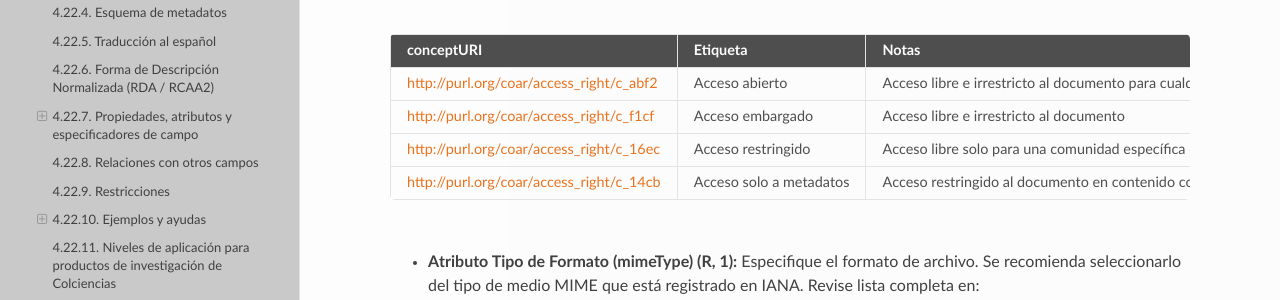
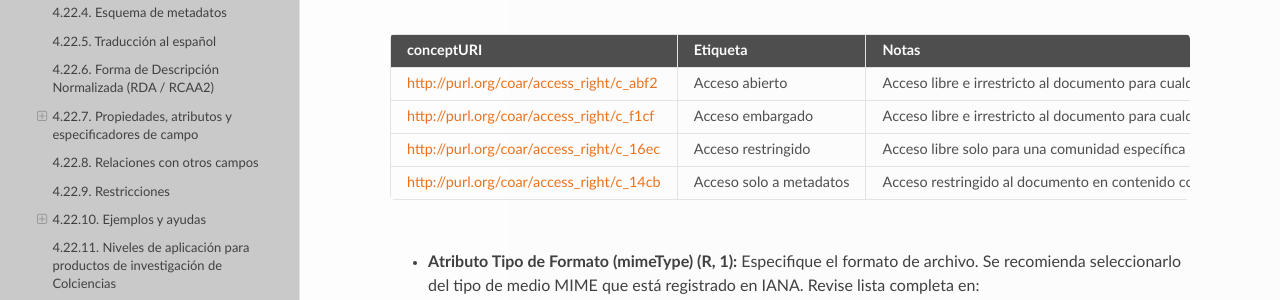
Before and after one commit to rcic/openaire4, a Sphinx documentation site: the page built from docs/field_filelocation.rst, in a window 1280 px wide and 900 px high, scrolled down 1058 px. Shown: the part 151-451 px from the top of the window. Built offline with Sphinx 7.4.7 and the Read the Docs theme 2.0.0, drawn with Linux system fonts in a browser that asks for light colours; some web fonts are replaced; a script that is not in the unit is left out.

Commit message:
correcion

```diff
--- a/docs/field_filelocation.rst
+++ b/docs/field_filelocation.rst
@@ -47,17 +47,17 @@
 
 	- **Atributo Nivel de acceso (accessRightsURI )  (R, 1):** Use los términos del vocabulario controlado Derecho de Acceso COAR:
 
-+------------------------------------------+-------------------------+--------------------------------------------------------------------------------------------------------------------------------------------------------------------------------------------------------------------------------------------------+----------------------------------------------------------------------------+
-| conceptURI                               | Etiqueta                | Notas                                                                                                                                                                                                                                            |                                                                            |
-+==========================================+=========================+==================================================================================================================================================================================================================================================+============================================================================+
-| http://purl.org/coar/access_right/c_abf2 | Acceso abierto          | Acceso libre e irrestricto al documento para cualquier usuario (persona/máquina)                                                                                                                                                                 |                                                                            |
-+------------------------------------------+-------------------------+--------------------------------------------------------------------------------------------------------------------------------------------------------------------------------------------------------------------------------------------------+----------------------------------------------------------------------------+
-| http://purl.org/coar/access_right/c_f1cf | Acceso embargado        | Acceso libre e irrestricto al documento                                                                                                                                                                                                          | para cualquier usuario (persona/máquina) después de una fecha establecida. |
-+------------------------------------------+-------------------------+--------------------------------------------------------------------------------------------------------------------------------------------------------------------------------------------------------------------------------------------------+----------------------------------------------------------------------------+
-| http://purl.org/coar/access_right/c_16ec | Acceso restringido      | Acceso libre solo para una comunidad específica de usuarios.                                                                                                                                                                                     |                                                                            |
-+------------------------------------------+-------------------------+--------------------------------------------------------------------------------------------------------------------------------------------------------------------------------------------------------------------------------------------------+----------------------------------------------------------------------------+
-| http://purl.org/coar/access_right/c_14cb | Acceso solo a metadatos | Acceso restringido al documento en contenido completo, sólo acceso referencial. Este enlace debe apuntar al registro de metadatos ó a un archivo cuyo contenido explique que no hay acceso al contenido completo (Ni siquiera en forma digital). |                                                                            |
-+------------------------------------------+-------------------------+--------------------------------------------------------------------------------------------------------------------------------------------------------------------------------------------------------------------------------------------------+----------------------------------------------------------------------------+
++------------------------------------------+-------------------------+--------------------------------------------------------------------------------------------------------------------------------------------------------------------------------------------------------------------------------------------------+
+| conceptURI                               | Etiqueta                | Notas                                                                                                                                                                                                                                            |
++==========================================+=========================+==================================================================================================================================================================================================================================================+
+| http://purl.org/coar/access_right/c_abf2 | Acceso abierto          | Acceso libre e irrestricto al documento para cualquier usuario (persona/máquina)                                                                                                                                                                 |
++------------------------------------------+-------------------------+--------------------------------------------------------------------------------------------------------------------------------------------------------------------------------------------------------------------------------------------------+
+| http://purl.org/coar/access_right/c_f1cf | Acceso embargado        | Acceso libre e irrestricto al documento para cualquier usuario (persona/máquina) después de una fecha establecida.                                                                                                                               |
++------------------------------------------+-------------------------+--------------------------------------------------------------------------------------------------------------------------------------------------------------------------------------------------------------------------------------------------+
+| http://purl.org/coar/access_right/c_16ec | Acceso restringido      | Acceso libre solo para una comunidad específica de usuarios.                                                                                                                                                                                     |
++------------------------------------------+-------------------------+--------------------------------------------------------------------------------------------------------------------------------------------------------------------------------------------------------------------------------------------------+
+| http://purl.org/coar/access_right/c_14cb | Acceso solo a metadatos | Acceso restringido al documento en contenido completo, sólo acceso referencial. Este enlace debe apuntar al registro de metadatos ó a un archivo cuyo contenido explique que no hay acceso al contenido completo (Ni siquiera en forma digital). |
++------------------------------------------+-------------------------+--------------------------------------------------------------------------------------------------------------------------------------------------------------------------------------------------------------------------------------------------+
 
 	- **Atributo Tipo de Formato (mimeType) (R, 1):** Especifique el formato de archivo. Se recomienda seleccionarlo del tipo de medio MIME que está registrado en IANA. Revise lista completa en: http://www.iana.org/assignments/media-types
 
```
